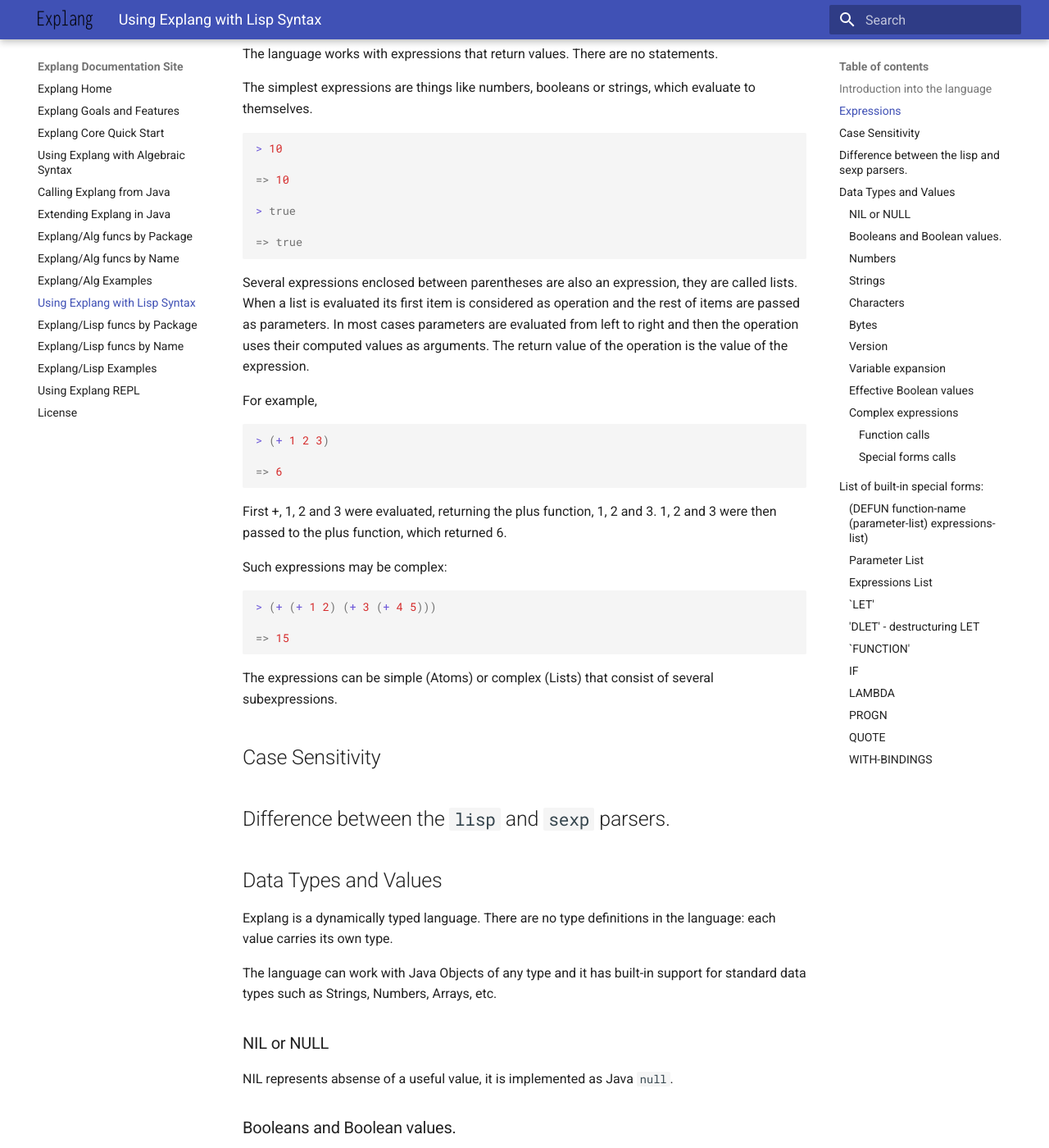
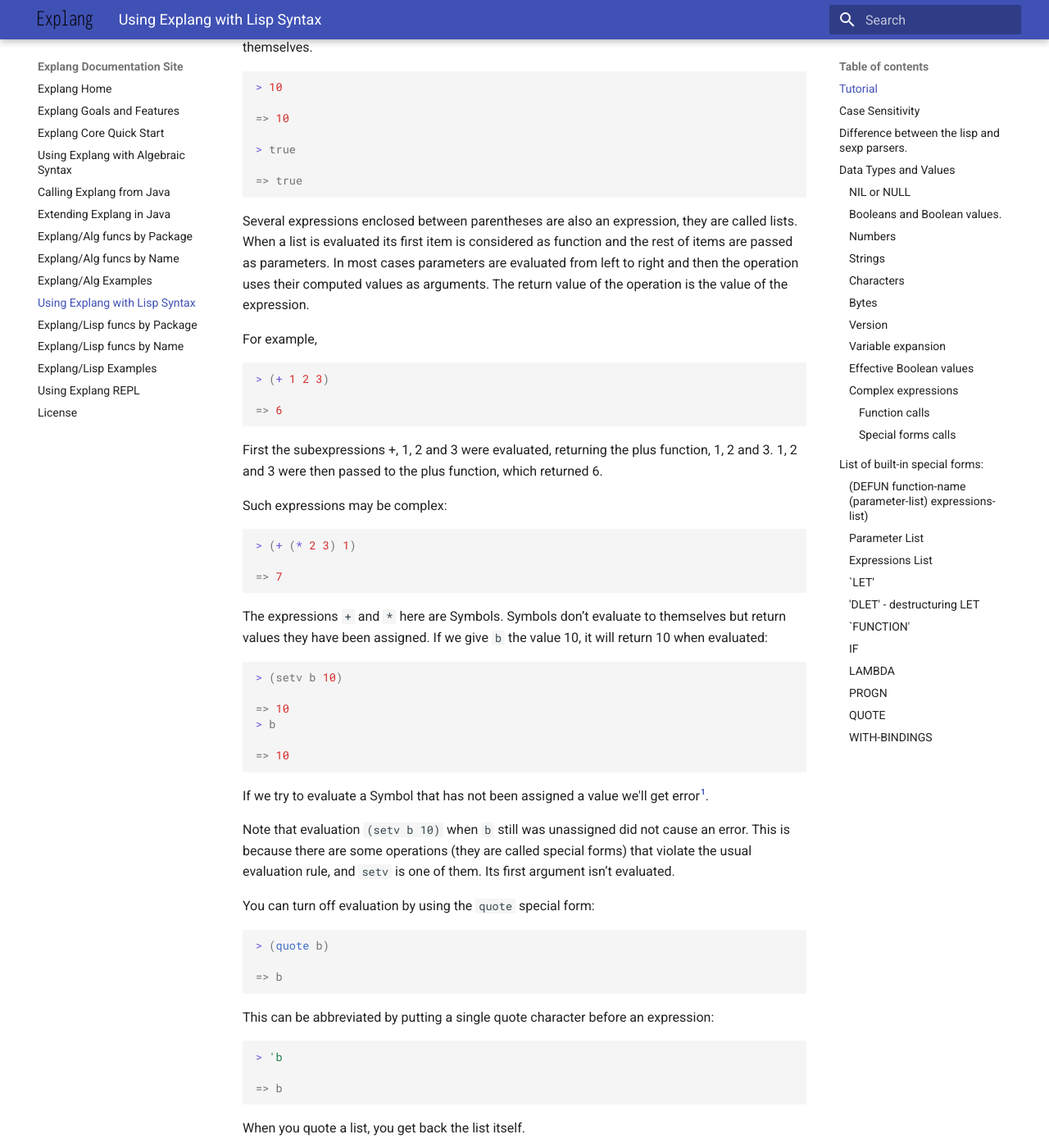
Before and after one commit to opsit-io/opsit-explang-docs, an MkDocs documentation site: the page built from docs/explang-lisp.md, in a window 1280 px wide and 1400 px high, scrolled down 320 px. Shown: the whole window at 82% size. Built offline with MkDocs 1.6.1 and Material for MkDocs 9.7.7, drawn with Linux system fonts in a browser that asks for light colours; some of the changed text lies outside the part shown.

Commit message:
adding tutorial

````diff
--- a/docs/explang-lisp.md
+++ b/docs/explang-lisp.md
@@ -1,10 +1,8 @@
 Using Explang with Lisp Syntax
 ==============================
 
-Introduction into the language
-------------------------------
-
-## Expressions
+Tutorial
+--------
 
 Explang program is a sequence of one or more expressions which are evaluated
 from the beginning to the end.
@@ -27,7 +25,7 @@
 
 Several expressions enclosed between parentheses are also an expression,
 they are called lists. When a list is evaluated its first item
-is considered as operation and the rest of items are passed as
+is considered as function and the rest of items are passed as
 parameters. In most cases parameters are evaluated from left to right
 and then the operation uses their computed values as arguments.
 The return value of the operation is the value of the expression.
@@ -39,22 +37,141 @@
 => 6
 ```
 
-First +, 1, 2 and  3 were evaluated, returning the plus function, 1, 2 and 3.
-1, 2  and 3 were then passed to the plus function, which returned 6.
+First the subexpressions +, 1, 2 and 3 were evaluated, returning the
+plus function, 1, 2 and 3.  1, 2 and 3 were then passed to the plus
+function, which returned 6.
 
 
 Such expressions may be complex:
 ```lisp
-> (+ (+ 1 2) (+ 3 (+ 4 5)))
+> (+ (* 2 3) 1)
 
-=> 15
+=> 7
+```
+
+The expressions `+` and `*` here are Symbols.
+Symbols don’t evaluate to themselves but return values they have been assigned.
+If we give `b` the value 10, it will return 10 when evaluated:
+
+
+```lisp
+> (setv b 10)
+
+=> 10
+> b
+
+=> 10
+```
+
+If we try to evaluate a Symbol that has not been assigned a value we'll get error[^1].
+
+Note that evaluation `(setv b 10)` when `b` still was unassigned did
+not cause an error.  This is because there are some operations (they
+are called special forms) that violate the usual evaluation rule, and
+`setv` is one of them.  Its first argument isn’t evaluated.
+
+You can turn off evaluation by using the `quote` special form:
+
+```lisp
+> (quote b)
+
+=> b
+```
+
+This can be abbreviated by putting a single quote character before an expression:
+
+```lisp
+> 'b
+
+=> b
+```
+
+When you quote a list, you get back the list itself.
+
+```
+> (+ 1 2)
+
+=> 3
+
+> '(+ 1 2)
+
+=> [+, 1, 2]
+```
+
+The first expression returns the number 3. The second, because it was
+quoted, returns a list consisting of the symbol + and the numbers 1
+and 2.
+
+To create a list with use `list` function:
+
+```lisp
+> (list 1 (+ 2 3) "foo" 'b)
+
+=> [1, 5, foo, b]
+```
+
+We’ve already seen some functions: `+`, `*`, `list`. You can define
+new ones with `defun`, which takes a symbol to use as the name, a list
+of symbols that describe the parameters, and then zero or more
+expressions called the body. When the function is called, those
+expressions will be evaluated in order with the parameter symbols in
+the body temporarily set (“bound”) to the corresponding argument
+values. Whatever the last expression returns will be returned as the
+value of the call.  Here’s a function that takes two numbers and
+returns their average:
+
+```
+> (defun average (x y)
+	(/ (+ x y) 2))
+
+=> io.opsit.explang.Compiler$LAMBDA$1@5e9f23b4
+
+```
+
+The body of the function consists of one expression, `(/ (+ x y) 2)`
+It’s common for functions to consist of one expression; in purely
+functional code (code with no side-effects) they always do.
+
+Notice that `defun`, like `setv`, doesn’t evaluate all its arguments.
+It is another of those special forms with its own evaluation rule.
+
+What’s the object returned as the value of the def expression?  That’s
+the Java Object that represents the function.
+
+
+Now the symbol `average` is assigned function value and you can invoke
+it in the same way you invoke the built-in functions like `+` or `*`:
+
+```
+> (average 100 200)
+
+=> 150
+```
+
+As the literal representation of a string is a series of characters
+surrounded by double quotes, the literal representation of a function
+is a list consisting of the symbol `lambda`, followed by its
+parameters, followed by its body. So you could represent a function to
+return the average of two numbers as:
+
+```
+> (lambda (x y) (/ (+ x y) 2))
+
+=> io.opsit.explang.Compiler$LAMBDA$1@37a71e93
+```
+
+And can use a literal function wherever you could use a symbol whose value is one, e.g.
+
+```
+> ((lambda (x y) (/ (+ x y) 2)) 100 200)
+
+=> 150
 ```
 
 
 
 
-The expressions can be simple (Atoms) or complex (Lists) that consist of several
-subexpressions.
+
 
 ## Case Sensitivity
 
````
